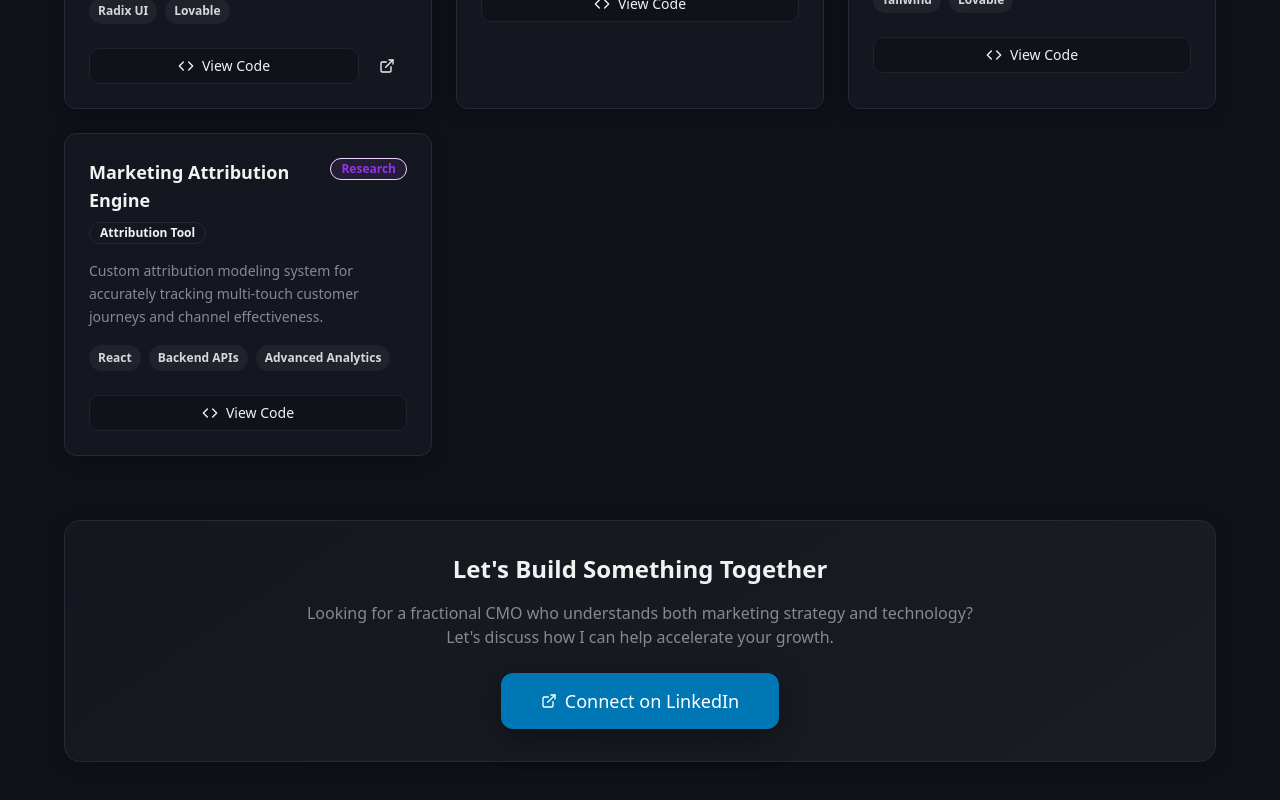
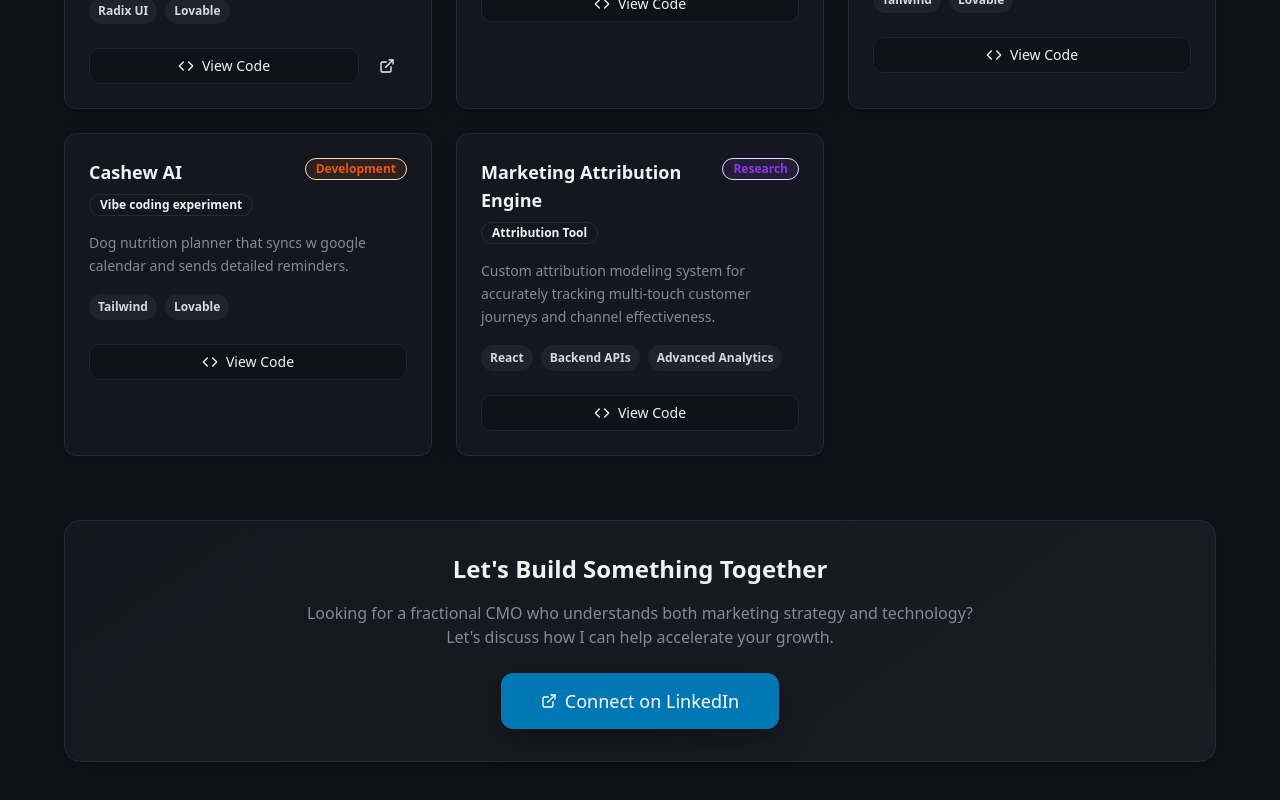
Before and after one commit to samanthalewe/grow-resume-hero, a React (Vite) app: page / in a window 1280 px wide. Shown: the part 4348-5148 px from the top of the page. Built offline with nearby package versions, Linux system fonts and the light colour scheme.

Commit message:
Add Cashew AI project
Added "Cashew AI" project with description, tech stack, type, and status.
Here are the files that were edited by the AI in that message:
-edited src/components/Projects.tsx

```diff
--- a/src/components/Projects.tsx
+++ b/src/components/Projects.tsx
@@ -21,6 +21,13 @@ const projects = [
   {
     title: "Multimonth Pricing Matrix",
     description: "Leveraging AI to vibe code an easy to use framework to research and create competitive telco multi-month promotions with % savings that can be exported for GTM presentations.",
+    tech: ["Tailwind", "Lovable"],
+    status: "Development",
+    type: "Vibe coding experiment"
+  },
+  {
+    title: "Cashew AI",
+    description: "Dog nutrition planner that syncs w google calendar and sends detailed reminders.",
     tech: ["Tailwind", "Lovable"],
     status: "Development",
     type: "Vibe coding experiment"
```
